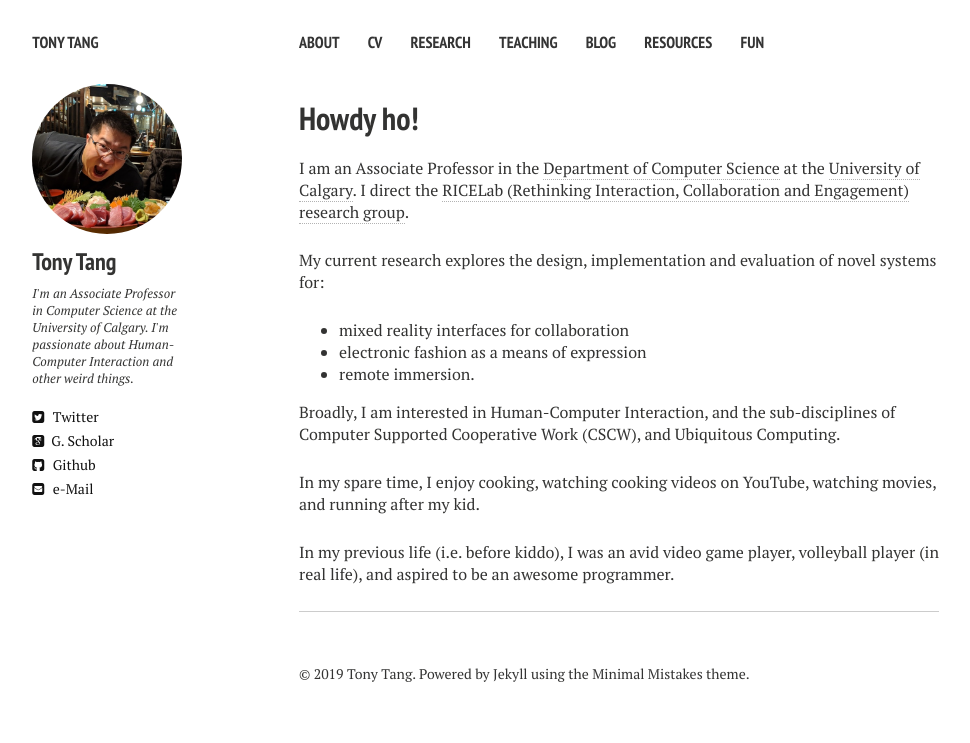
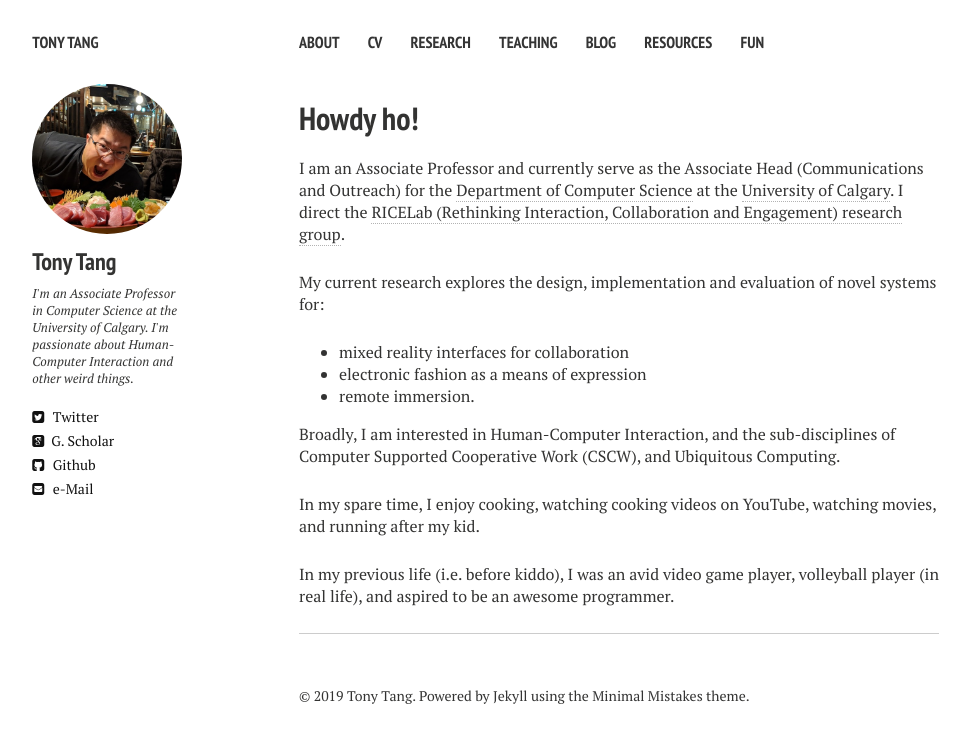
Before and after one commit to tthmok/tthmok.github.io, a Jekyll site: the page built from index.md, in a window 1280 px wide. Shown: the top 743 px of the page, without its empty margins (21-991 px from the left). Built offline with Jekyll 4.4.1, drawn with Linux system fonts in a browser that asks for light colours; nearby versions of some CDN libraries.

Commit message:
index.md: associate head role

```diff
--- a/index.md
+++ b/index.md
@@ -4,7 +4,7 @@ title: Howdy ho!
 description: "Tony Tang's Academic Website"
 ---
 
-I am an Associate Professor in the [Department of Computer Science](http://www.cpsc.ucalgary.ca/) at the [University of Calgary](http://ucalgary.ca/). I direct the [RICELab (Rethinking Interaction, Collaboration and Engagement) research group](http://ricelab.cpsc.ucalgary.ca/).
+I am an Associate Professor and currently serve as the Associate Head (Communications and Outreach) for the [Department of Computer Science](http://www.cpsc.ucalgary.ca/) at the [University of Calgary](http://ucalgary.ca/). I direct the [RICELab (Rethinking Interaction, Collaboration and Engagement) research group](http://ricelab.cpsc.ucalgary.ca/).
 
 My current research explores the design, implementation and evaluation of novel systems for:
 * mixed reality interfaces for collaboration
```
